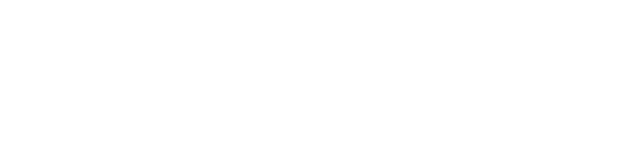
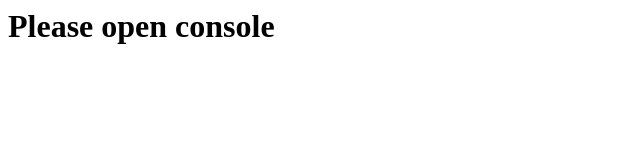
Before and after one commit to anshulthanneru/project-77, a plain HTML site: page index.html in a window 1280 px wide. Shown: the whole page, without its empty margins (0-640 px from the left). Drawn offline with Linux system fonts and the light colour scheme.

Commit message:
Update index.html

```diff
--- a/index.html
+++ b/index.html
@@ -20,4 +20,7 @@
             console.log(Math.pow(a,b))
         </script>
     </head>
+    <body>
+        <h1> Please open console </h1>
+    </body>
 </html>
```
